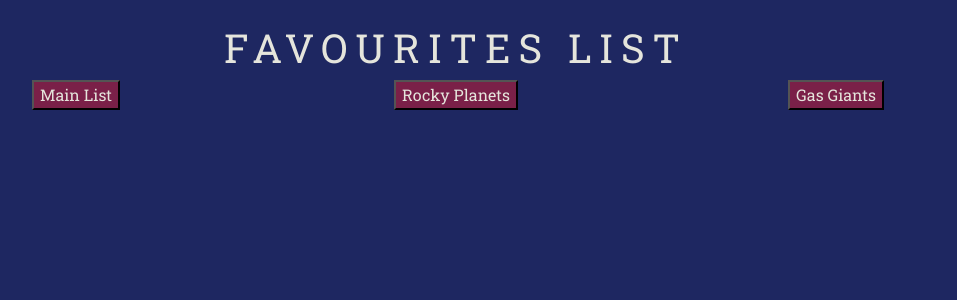
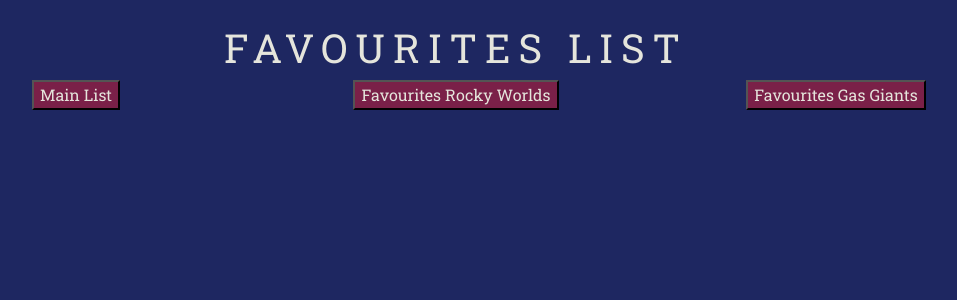
Before and after one commit to Astig-1982/The-Exoplanet-Project, a Flask app: page /favourite_list in a window 1280 px wide. Shown: the part 56-356 px from the top of the page, without its empty margins (184-1141 px from the left). Run offline with Flask 2, Linux system fonts and the light colour scheme; data that the repository does not hold is empty; some libraries are stand-ins or nearby versions; some web fonts are replaced.

Commit message:
Reduced font-size to 100% to main action buttons

```diff
--- a/templates/add_favourites.html
+++ b/templates/add_favourites.html
@@ -8,16 +8,16 @@
 </div>
 	<div class="row">
 		<div class="col-4 main_action_buttons">
-			<a href="{{ url_for('exoplanets_display') }}"><button class="buttons">main list</button></a>
+			<a href="{{ url_for('exoplanets_display') }}"><button style="font-size:100%" class="buttons favourites_main_buttons">main list</button></a>
 		</div>
 		<div class="col-4 main_action_buttons">
 			<a href="{{ url_for('favourite_rocky_planets') }}">
-				<button class="buttons">Rocky Planets</button>
+				<button style="font-size:100%" class="buttons favourites_main_buttons">favourites rocky worlds</button>
 			</a>
 		</div>
 		<div class="col-4 main_action_buttons">
 			<a href="{{ url_for('favourite_gas_giants') }}">
-				<button class="buttons">Gas Giants</button>
+				<button style="font-size:100%" class="buttons favourites_main_buttons">favourites gas giants</button>
 			</a>
 		</div>
 	</div>
```
